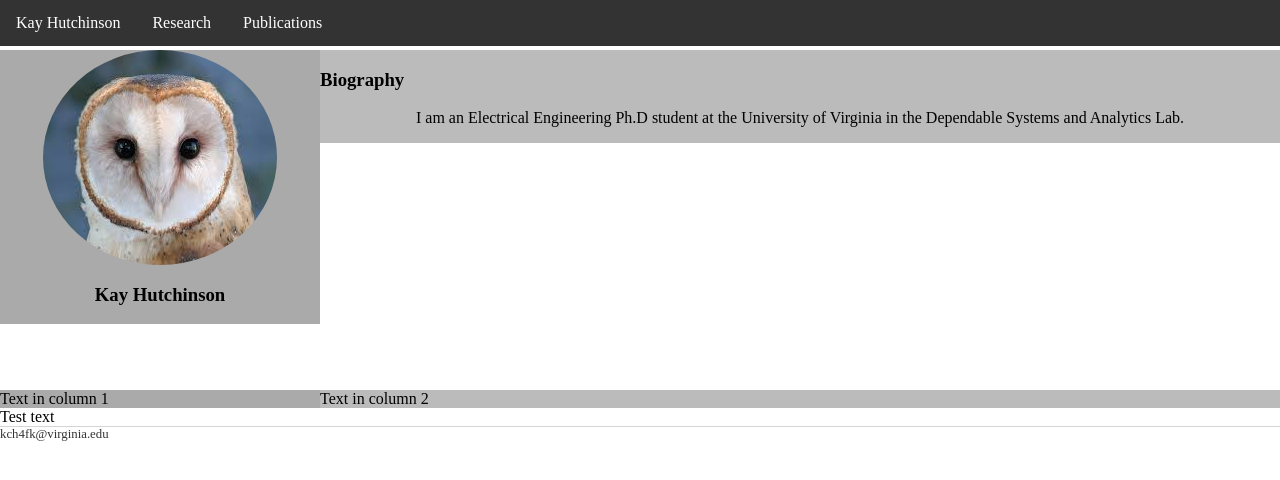
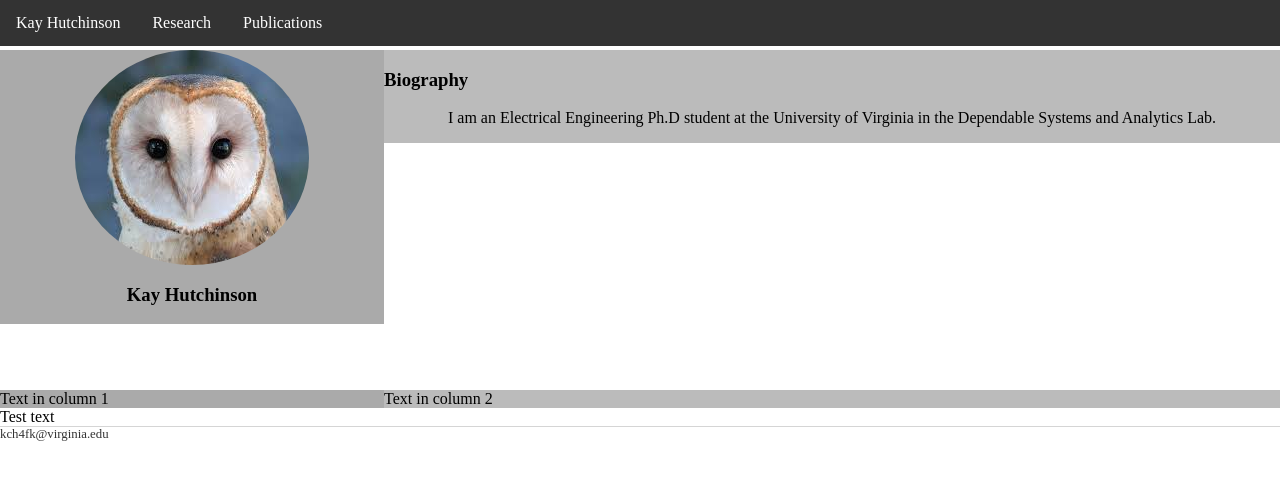
Before and after one commit to kch4fk/kch4fk.github.io, a Jekyll site: the page built from index.html, in a window 1280 px wide. Shown: the top 480 px of the page. Built offline with Jekyll 4.4.1, drawn with Linux system fonts in a browser that asks for light colours.

Commit message:
Update main.css

```diff
--- a/css/main.css
+++ b/css/main.css
@@ -101,11 +101,11 @@ ul.posts li {
 }
 
 .column.left {
-    width: 25%;*//*400px;*/
+    width: 30%;*//*400px;*/
 }
 
 .column.right {
-    width: 75%;
+    width: 70%;
 }
 
 /*Clear floats after the columns*/
@@ -115,7 +115,7 @@ ul.posts li {
     clear: both;
 }
 
-@media (max-width: 1200px) {
+@media (max-width: 1000px) {
  .column.left, .column.right {
      width: 100%;
   }
```
